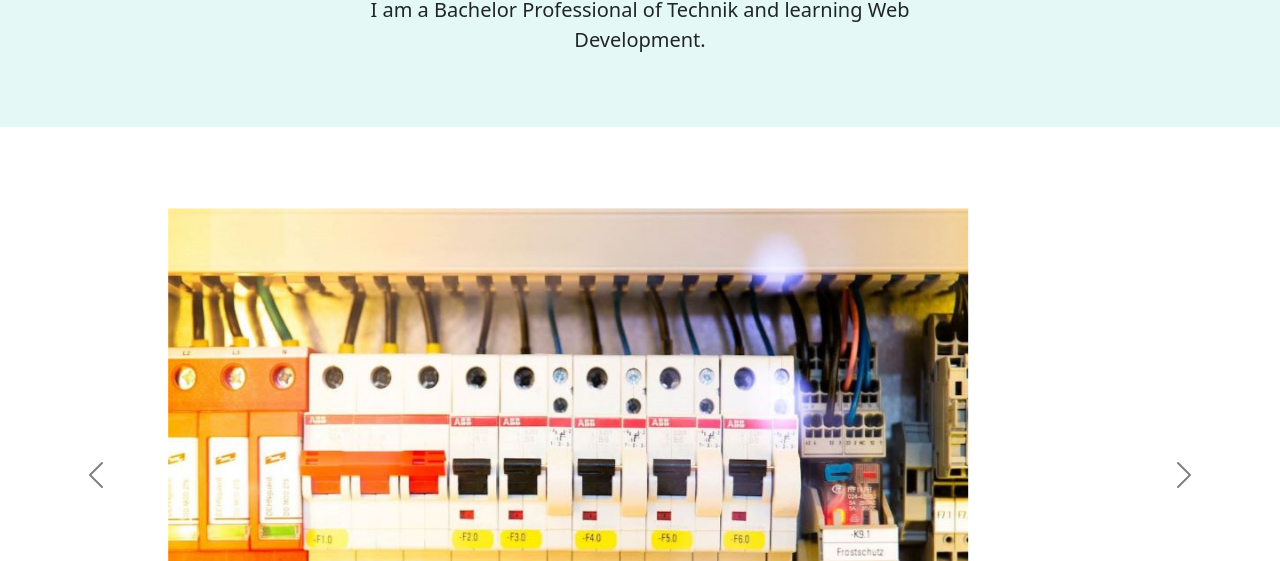
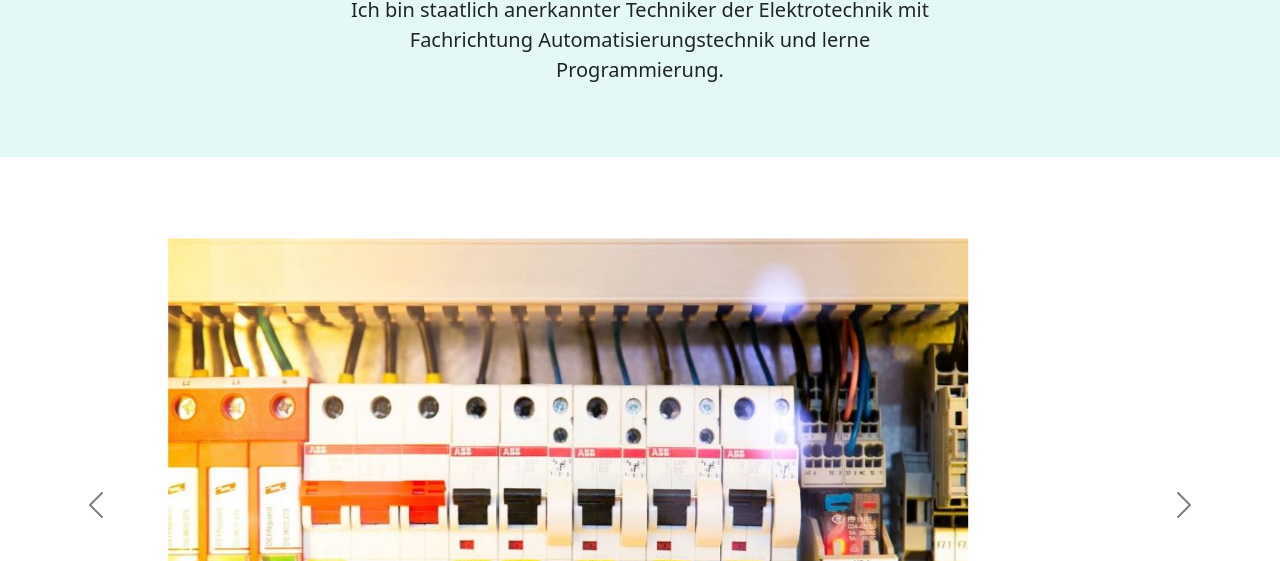
Before and after one commit to Arombolosch75/info, a plain HTML site: page index.html in a window 1280 px wide. Shown: the part 539-1100 px from the top of the page. Drawn offline with nearby package versions, Linux system fonts and the light colour scheme.

Commit message:
Update index.html

```diff
--- a/index.html
+++ b/index.html
@@ -15,7 +15,7 @@
     <img class="d-block mx-auto mb-4 foto" src="./images/Bewerbungsfoto.jpg" alt="Christian Löhr">
     <h1 class="display-5 fw-bold text-body-emphasis">Christian Löhr</h1>
     <div class="col-lg-6 mx-auto">
-      <p class="lead mb-4">I am a Bachelor Professional of Technik and learning Web Development.</p>
+      <p class="lead mb-4">Ich bin staatlich anerkannter Techniker der Elektrotechnik mit Fachrichtung Automatisierungstechnik und lerne Programmierung.</p>
       <div class="d-grid gap-2 d-sm-flex justify-content-sm-center">
       </div>
     </div>
```
